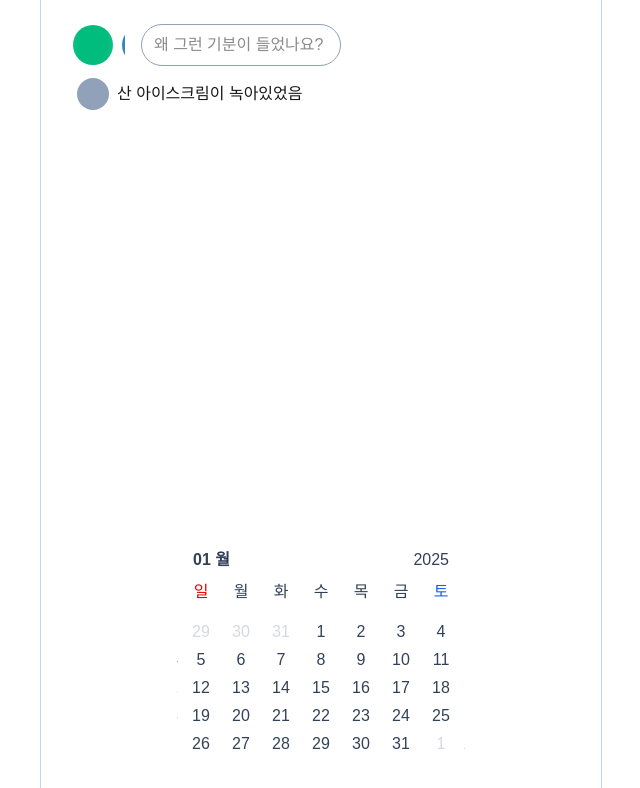
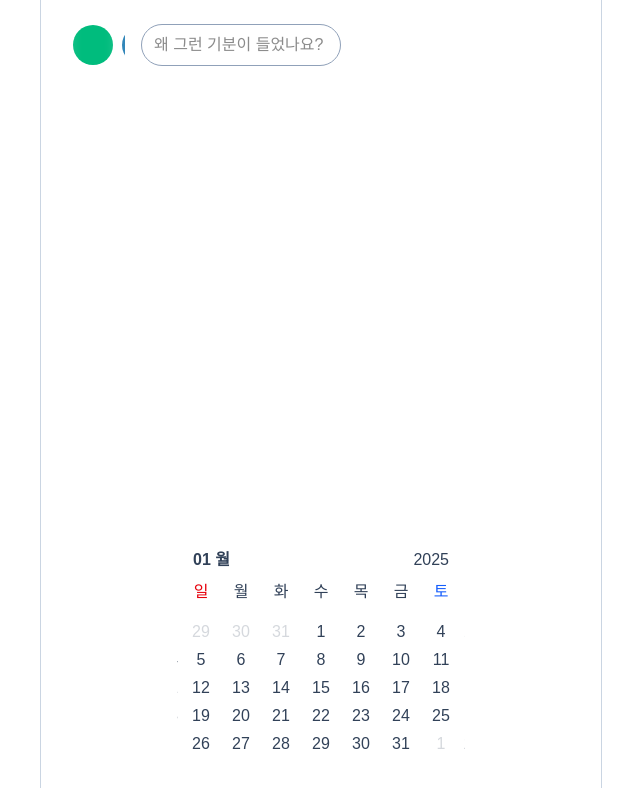
Before and after one commit to MaetDol/mood-of-today, a Next.js app: page /main in a window 1280 px wide. Shown: the top 788 px of the page, without its empty margins (319-959 px from the left). Built offline with nearby package versions, Linux system fonts and the light colour scheme.

Commit message:
feat, 퍼블 부분 제거

```diff
--- a/src/app/main/page.tsx
+++ b/src/app/main/page.tsx
@@ -53,11 +53,16 @@ export default function Page() {
     if (!mood) {
       return;
     }
+
     if (!(target instanceof HTMLInputElement)) {
       return;
     }
 
     if (e.key !== "Enter") {
+      return;
+    }
+
+    if (!target.value.trim()) {
       return;
     }
 
@@ -91,11 +96,7 @@ export default function Page() {
           />
         </div>
 
-        <ol className="ml-4 overflow-auto">
-          <li className="flex items-center gap-2">
-            <div className="w-8 h-8 rounded-full bg-slate-400" />산 아이스크림이
-            녹아있었음
-          </li>
+        <ol className="ml-4 overflow-auto flex flex-col gap-2">
           {moods.map((mood) => (
             <li key={mood.id} className="flex items-center gap-2">
               <div
```
